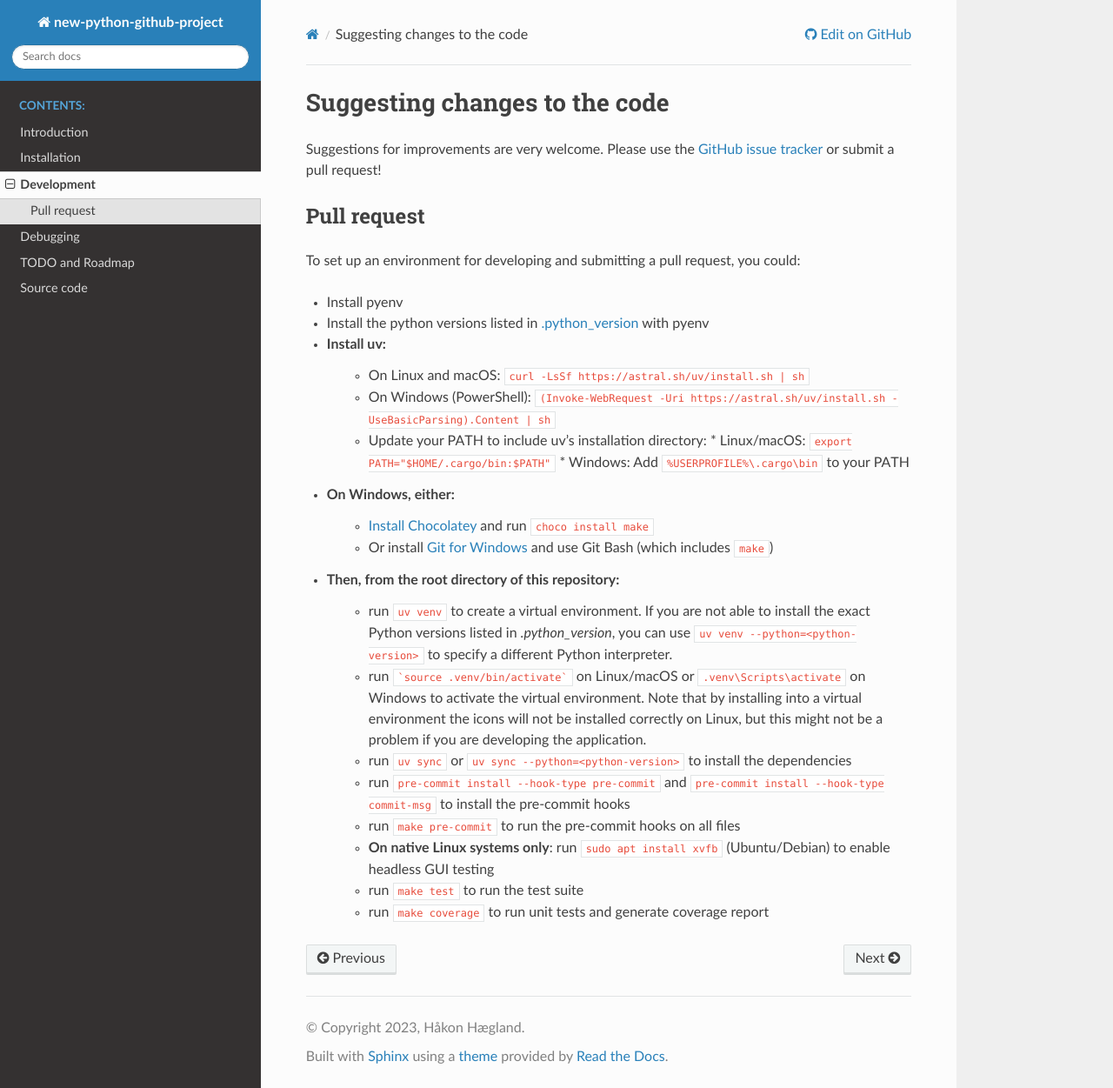
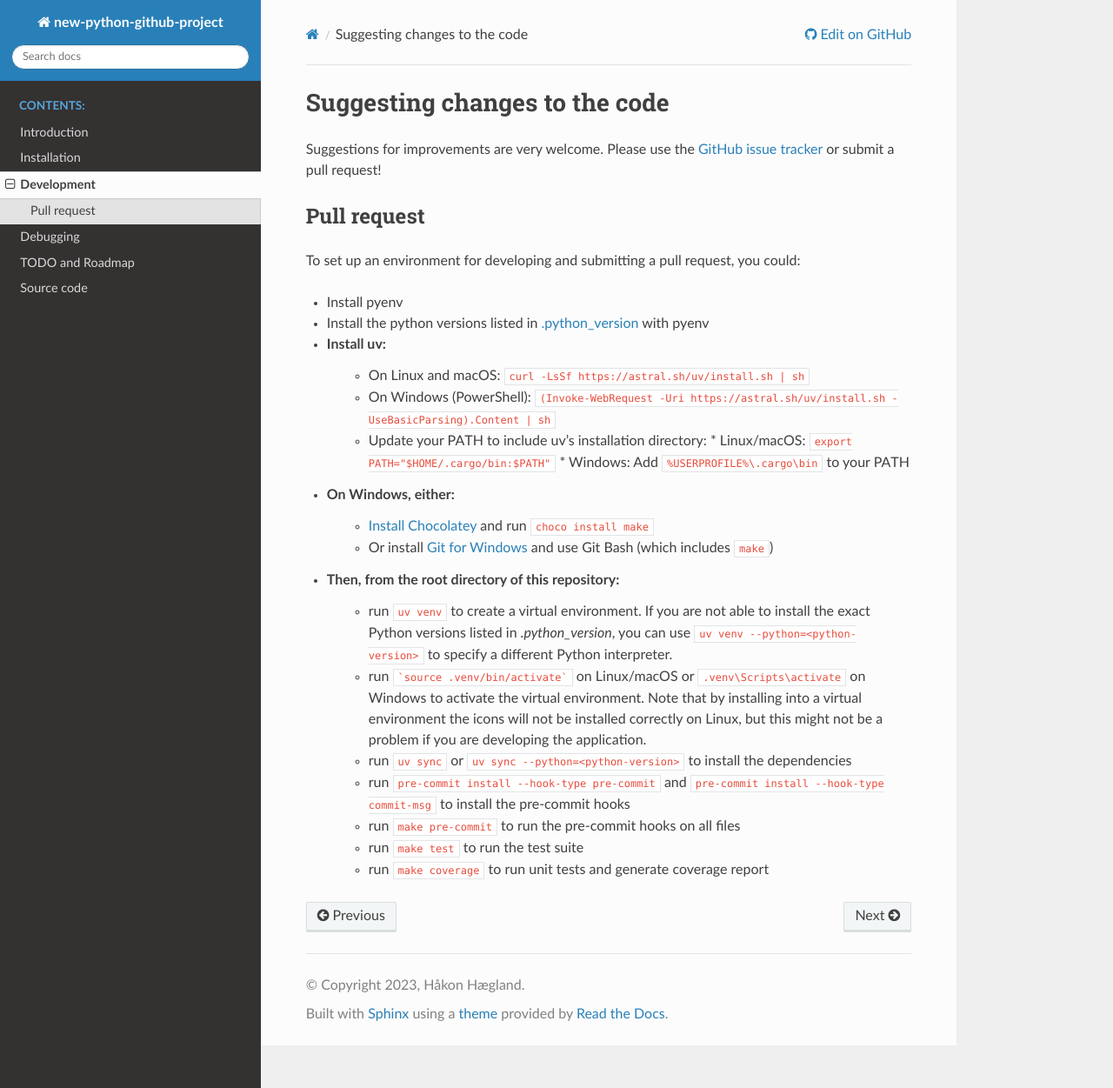
Before and after one commit to hakonhagland/new-python-github-project, a Sphinx documentation site: the page built from docs/development.rst, in a window 1280 px wide and 1251 px high. Shown: the whole window at 87% size. Built offline with Sphinx 7.4.7 and the Read the Docs theme 3.1.0, drawn with Linux system fonts in a browser that asks for light colours; pages that are not in the unit, such as notebooks, are missing from menus.

Commit message:
feat: modernize cross-platform testing with PyQt6 offscreen rendering
- Remove pytest-xvfb dependency (no longer needed with PyQt6 >= 6.9.0)
- Simplify Makefile to use QT_QPA_PLATFORM=offscreen for all non-Windows platforms
- Update coverage target to use same cross-platform approach
- Remove xvfb installation requirement from documentation
- Leverage PyQt6's native offscreen rendering capabilities for cleaner, faster testing

This eliminates external xvfb dependency while maintaining reliable headless
testing across Windows, WSL, macOS, and native Linux platforms.

```diff
--- a/docs/development.rst
+++ b/docs/development.rst
@@ -33,6 +33,5 @@ To set up an environment for developing and submitting a pull request, you could
    * run ``pre-commit install --hook-type pre-commit`` and ``pre-commit install --hook-type commit-msg`` to install
      the pre-commit hooks
    * run ``make pre-commit`` to run the pre-commit hooks on all files
-   * **On native Linux systems only**: run ``sudo apt install xvfb`` (Ubuntu/Debian) to enable headless GUI testing
    * run ``make test`` to run the test suite
    * run ``make coverage`` to run unit tests and generate coverage report
```
Also changed, not shown: pyproject.toml (+7 -8 lines), 1 other file.
